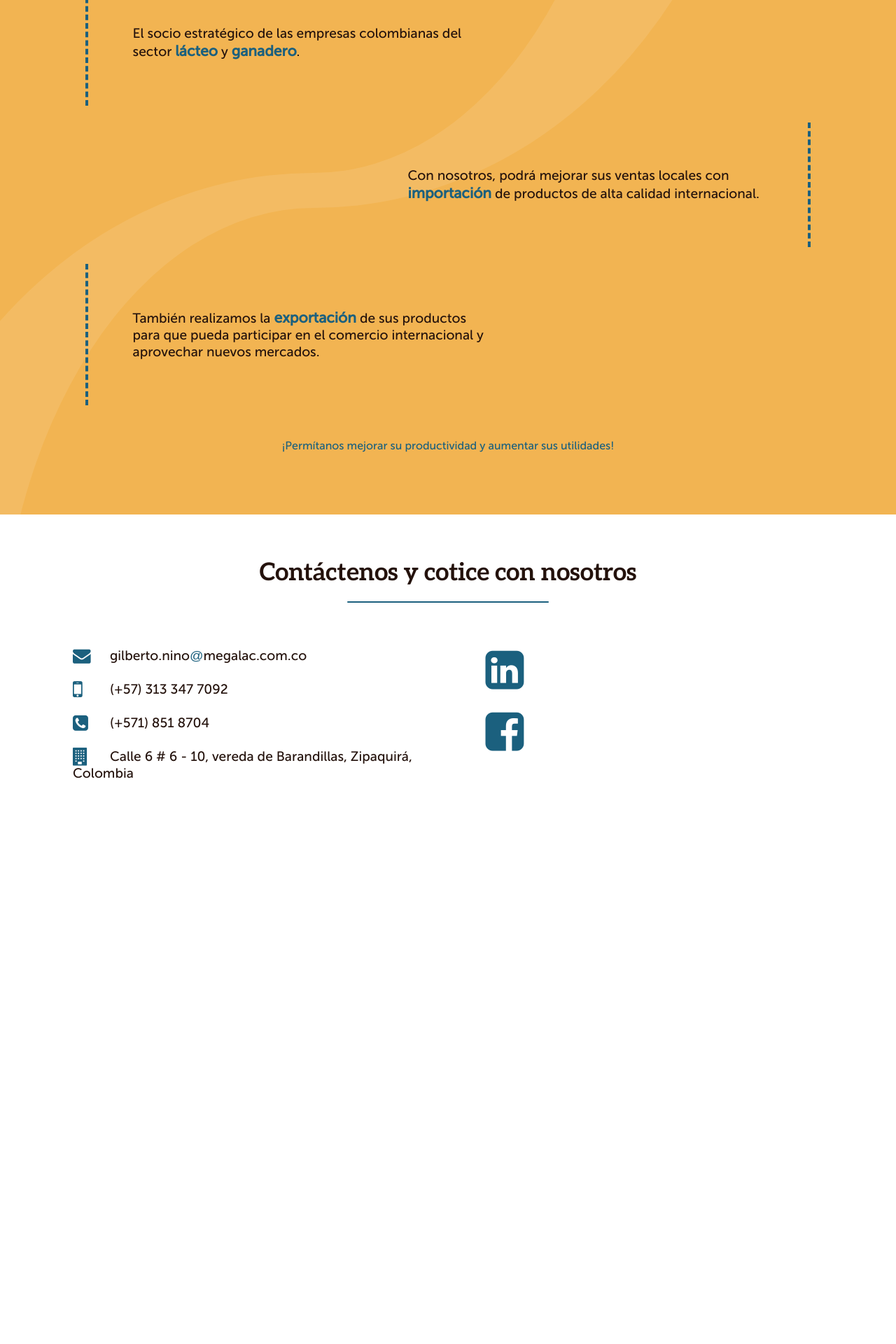
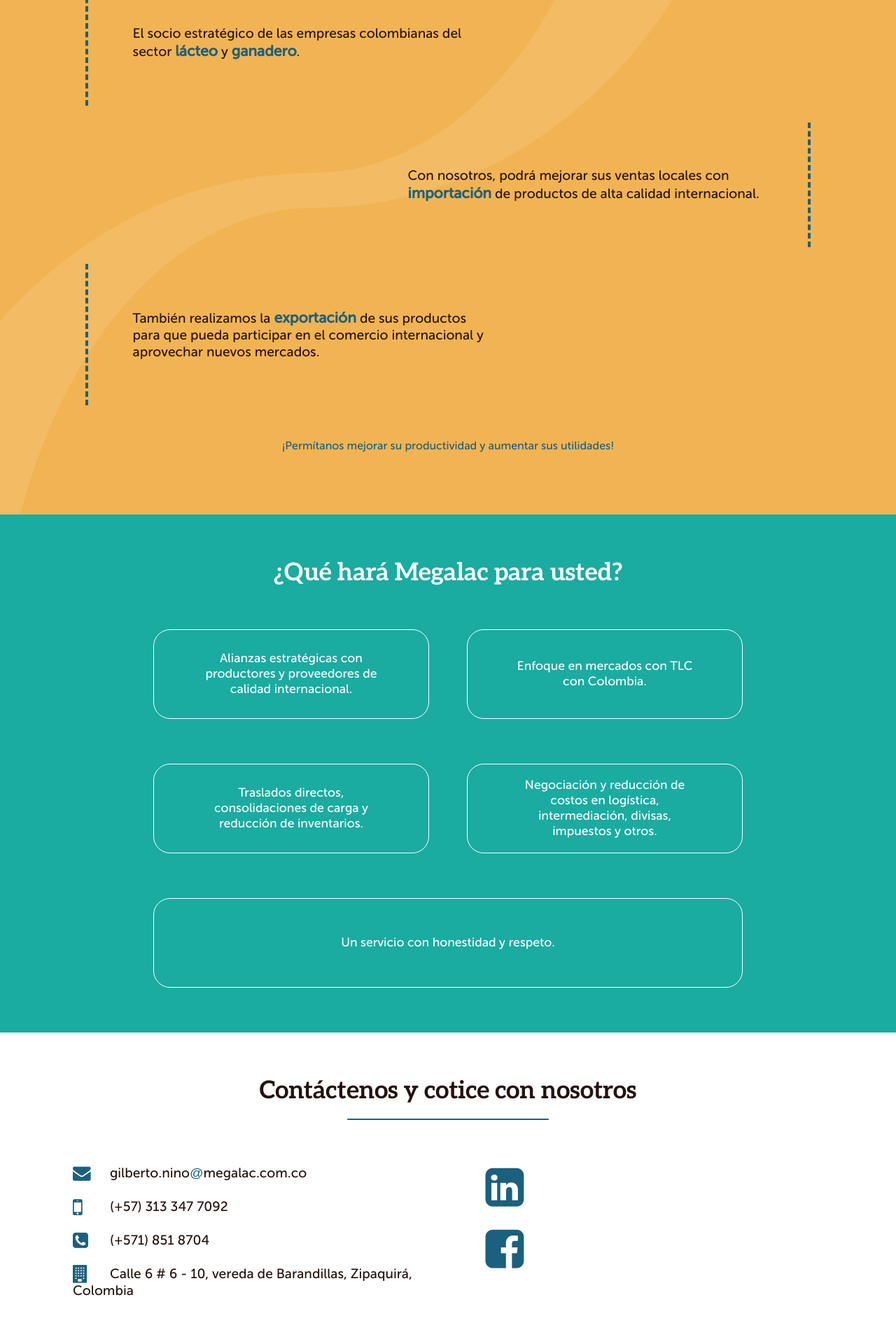
Before and after one commit to Ruluk/megalac.github.io, a Jekyll site: the page built from index.md, in a window 1280 px wide. Shown: the part 1091-3011 px from the top of the page at 70% size. Built offline with Jekyll 4.4.1, drawn with Linux system fonts in a browser that asks for light colours; before the commit the page ends 2272 px from its top, so only the background shows below that.

Commit message:
Add the purpose section.
Signed-off-by: Juan Carlos <Ruluk@users.noreply.github.com>

```diff
--- a/_includes/content.html
+++ b/_includes/content.html
@@ -20,11 +20,21 @@
 <section id="megalac-purpose" role="complementary">
   <h2>¿Qué hará Megalac para usted?</h2>
   <ul role="list">
-    <li>Alianzas estratégicas con productores y proveedores de calidad internacional.</li>
-    <li>Enfoque en mercados con TLC con Colombia.</li>
-    <li>Traslados directos, consolidaciones de carga y reducción de inventarios.</li>
-    <li>Negociación y reducción de costos en logística, intermediación, divisas, impuestos y otros.</li>
-    <li>Un servicio con honestidad y respeto.</li>
+    <li><span>
+      Alianzas estratégicas con productores y proveedores de calidad internacional.
+    </span></li>
+    <li><span>
+      Enfoque en mercados con TLC con Colombia.
+    </span></li>
+    <li><span>
+      Traslados directos, consolidaciones de carga y reducción de inventarios.
+    </span></li>
+    <li><span>
+      Negociación y reducción de costos en logística, intermediación, divisas, impuestos y otros.
+    </span></li>
+    <li><span>
+      Un servicio con honestidad y respeto.
+    </span></li>
   </ul>
 </section>
 
--- a/_sass/_megalac.scss
+++ b/_sass/_megalac.scss
@@ -193,6 +193,47 @@ small.tag-line {
   }
 }
 
+#megalac-purpose {
+  background-color: $support-colors-cyan;
+  padding: $spacing-unit;
+  color: white;
+
+  h2 {
+    @extend %title;
+    margin: 0;
+  }
+
+  ul {
+    @include clearfix;
+    margin: 0;
+    padding: 0 $spacing-unit * 2;
+
+    > li {
+      $item-width: 44%;
+      display: -webkit-flex;
+      display: flex;
+      list-style: none;
+      float: left;
+      margin: $spacing-unit (50% - $item-width) / 2 0;
+      border: 1px solid white;
+      border-radius: $spacing-small-unit;
+      padding: 0 $spacing-unit;
+      width: $item-width;
+      height: $spacing-unit * 2;
+
+      &:last-child {
+        width: $item-width + 50%;
+      }
+
+      span {
+        margin: auto;
+        text-align: center;
+        font-size: 1.1em;
+      }
+    }
+  }
+}
+
 footer {
   @include row;
   padding: $spacing-unit;
@@ -249,6 +290,6 @@ footer {
   }
 }
 
-#megalac-purpose, #megalac-team, #megalac-quotes {
+#megalac-team, #megalac-quotes {
   display: none;
 }
--- a/_sass/_variables.sass
+++ b/_sass/_variables.sass
@@ -18,7 +18,7 @@ $divider-height: 2px
 $brand-color: #1B607E
 $secondary-color: #F2B452
 $support-colors-blue: #96D9ED
-$support-colors-cyan: #34BDB4
+$support-colors-cyan: #1AABA1
 $support-colors-yellow: #BEA430
 $support-colors-red: #D34E36
 $text-color: #24120C
```
